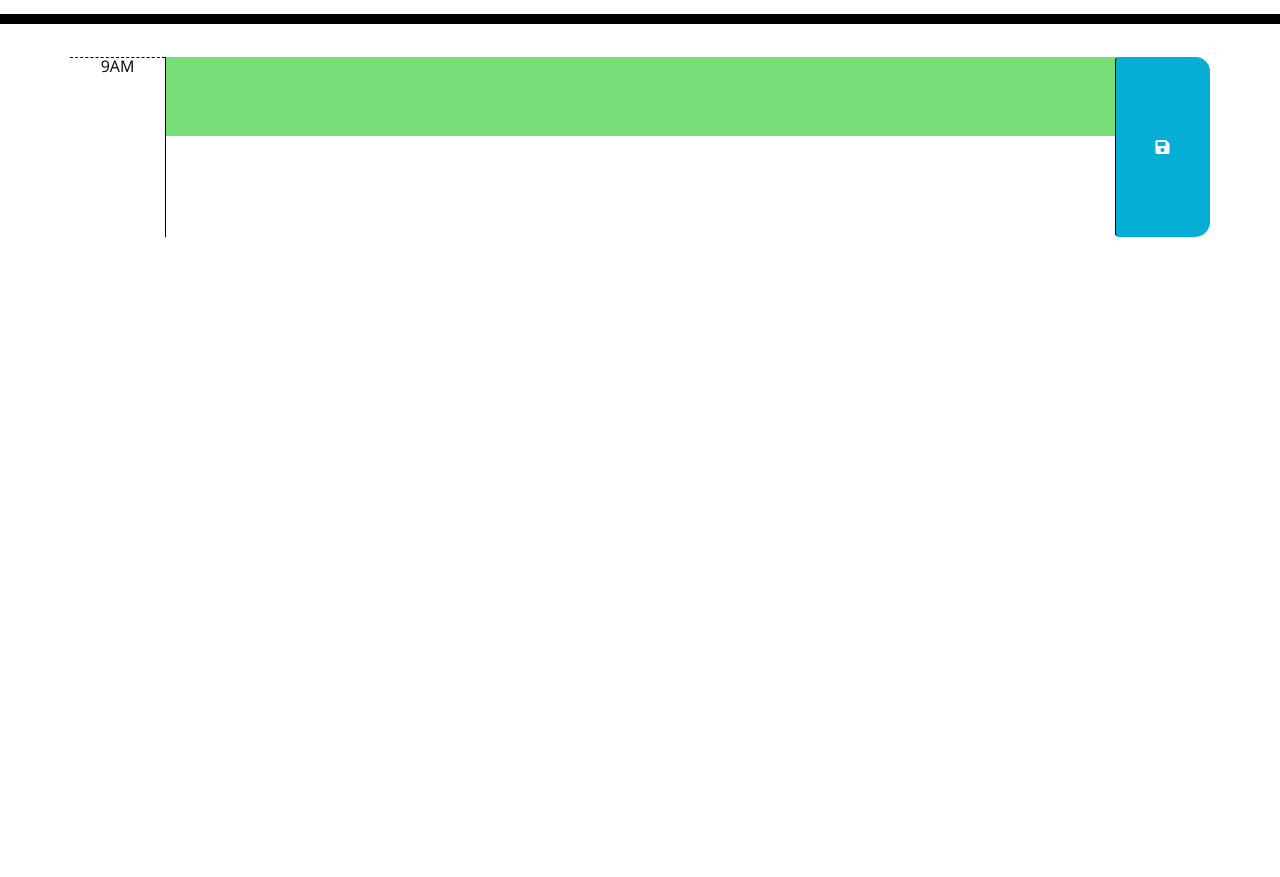
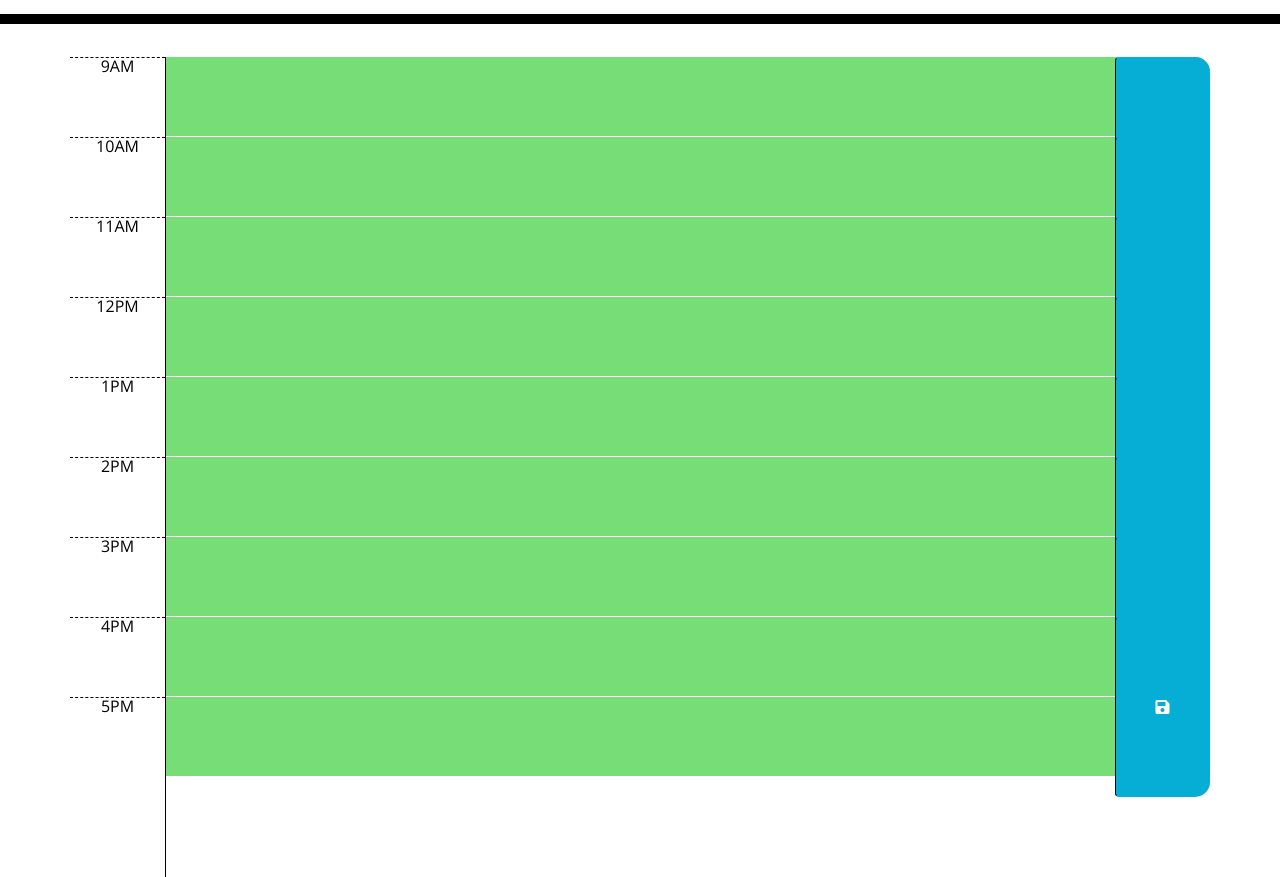
Before and after one commit to vcrod/Work-Day-Scheduler, a plain HTML site: page Develop/index.html in a window 1280 px wide. Shown: the part 280-1157 px from the top of the page. Before the commit the page ends 800 px from the top, so only its background shows below. Drawn offline with nearby package versions, Linux system fonts and the light colour scheme.

Commit message:
hour blocks complete

```diff
--- a/Develop/index.html
+++ b/Develop/index.html
@@ -28,7 +28,45 @@
       <textarea class="description col-md-10" id="" cols="30" rows="10"></textarea>
       <button class="btn saveBtn col-md-1"><i class="fas fa-save"></i></button>
     </div>
-
+    <div id="10" class="row time-block">
+      <div class="hour col-md-1">10AM</div>
+      <textarea class="description col-md-10" id="" cols="30" rows="10"></textarea>
+      <button class="btn saveBtn col-md-1"><i class="fas fa-save"></i></button>
+    </div>
+    <div id="11" class="row time-block">
+      <div class="hour col-md-1">11AM</div>
+      <textarea class="description col-md-10" id="" cols="30" rows="10"></textarea>
+      <button class="btn saveBtn col-md-1"><i class="fas fa-save"></i></button>
+    </div>
+    <div id="12" class="row time-block">
+      <div class="hour col-md-1">12PM</div>
+      <textarea class="description col-md-10" id="" cols="30" rows="10"></textarea>
+      <button class="btn saveBtn col-md-1"><i class="fas fa-save"></i></button>
+    </div>
+    <div id="13" class="row time-block">
+      <div class="hour col-md-1">1PM</div>
+      <textarea class="description col-md-10" id="" cols="30" rows="10"></textarea>
+      <button class="btn saveBtn col-md-1"><i class="fas fa-save"></i></button>
+    </div>
+    <div id="14" class="row time-block">
+      <div class="hour col-md-1">2PM</div>
+      <textarea class="description col-md-10" id="" cols="30" rows="10"></textarea>
+      <button class="btn saveBtn col-md-1"><i class="fas fa-save"></i></button>
+    </div>
+    <div id="15" class="row time-block">
+      <div class="hour col-md-1">3PM</div>
+      <textarea class="description col-md-10" id="" cols="30" rows="10"></textarea>
+      <button class="btn saveBtn col-md-1"><i class="fas fa-save"></i></button>
+    </div>
+    <div id="16" class="row time-block">
+      <div class="hour col-md-1">4PM</div>
+      <textarea class="description col-md-10" id="" cols="30" rows="10"></textarea>
+      <button class="btn saveBtn col-md-1"><i class="fas fa-save"></i></button>
+    </div>
+    <div id="17" class="row time-block">
+      <div class="class hour col-md-1">5PM</div>
+      <textarea class="description col-md-10" id="" cols="30" rows="10"></textarea>
+    </div>
   </div>
 
   <script src="https://code.jquery.com/jquery-3.4.1.min.js"></script>
```
Also changed, not shown: Develop/script.js (+2 -13 lines).
